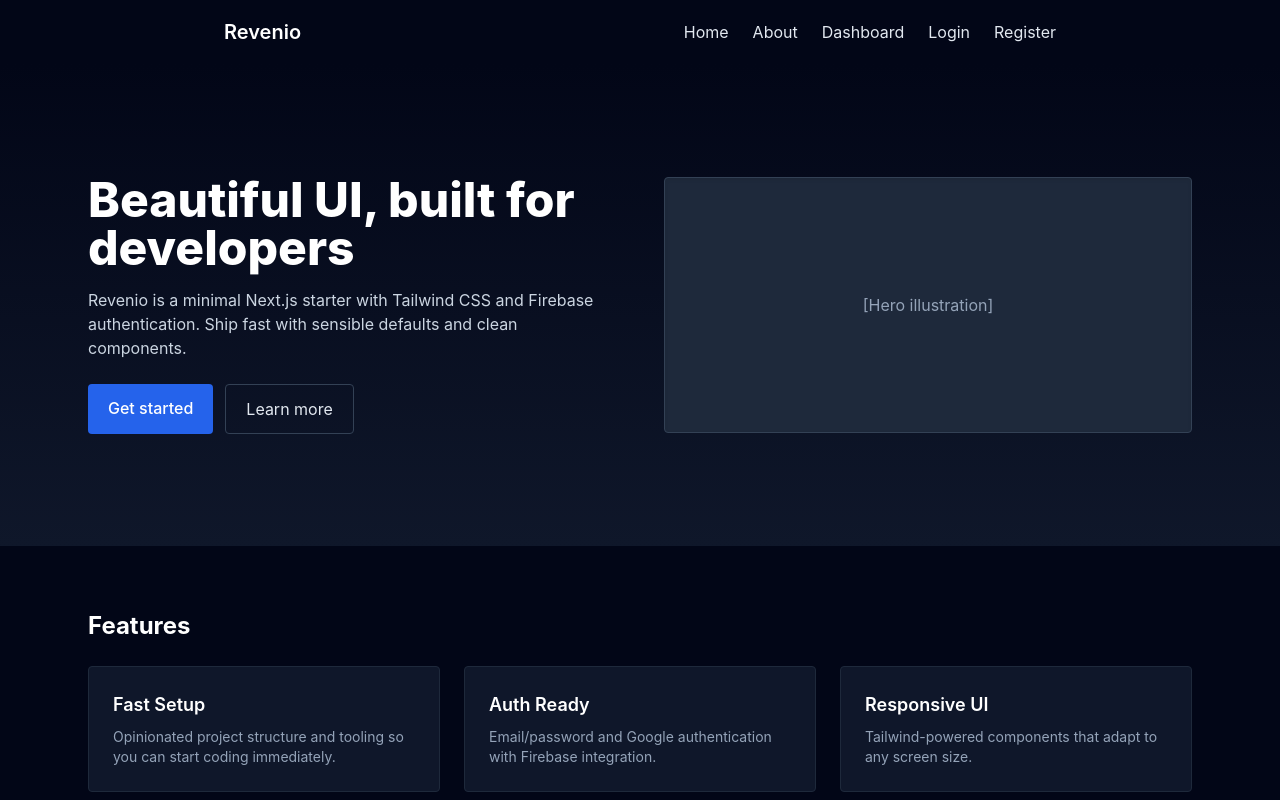
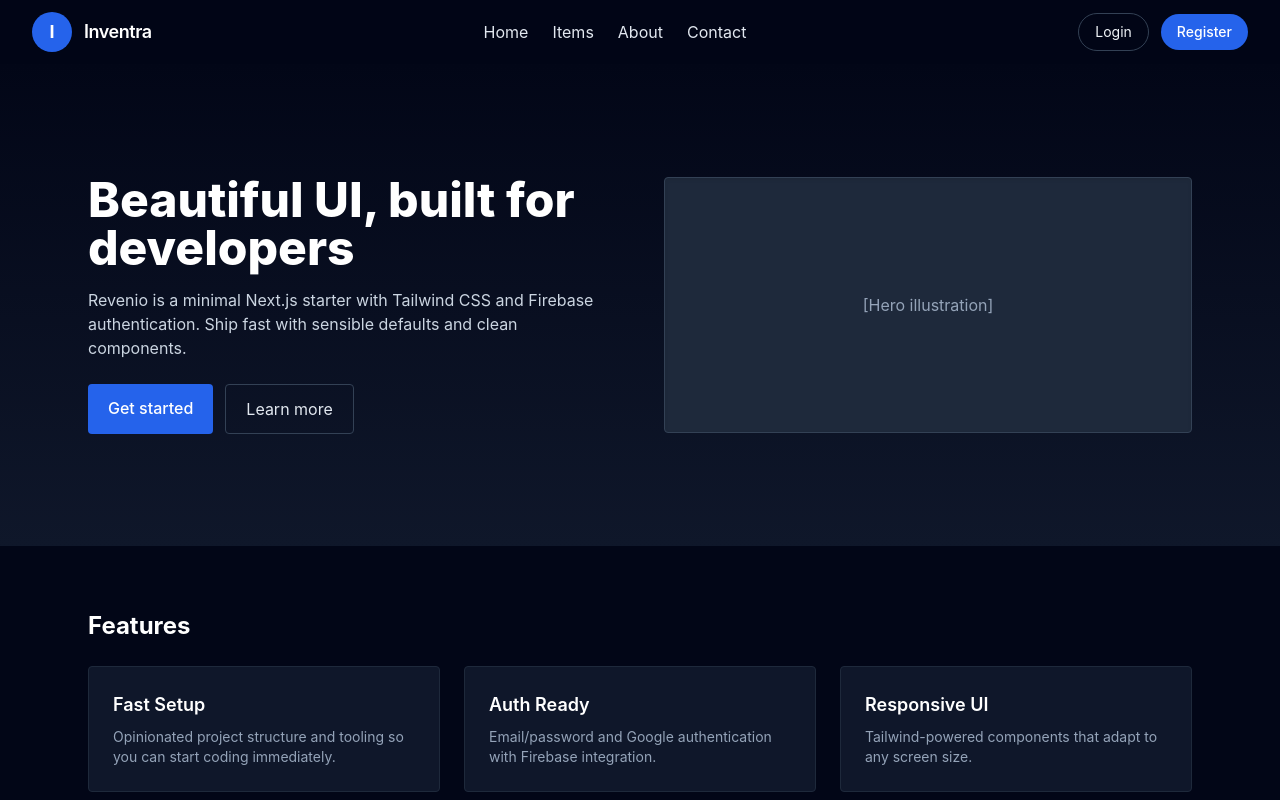
Before and after one commit to sumu749/Inventra-for-revenio, a Next.js app: page / in a window 1280 px wide. Shown: the top 800 px of the page. Built offline with nearby package versions, Linux system fonts and the light colour scheme; no server answers.

Commit message:
Updated Navbar.jsx to use AvatarMenu

```diff
--- /dev/null
+++ b/components/shared/AvatarMenu.jsx
@@ -0,0 +1,37 @@
+"use client";
+
+import Link from "next/link";
+
+export default function AvatarMenu({ avatarLabel, logout }) {
+    return (
+        <div className="relative">
+            <button
+                type="button"
+                className="flex h-10 w-10 items-center justify-center rounded-full bg-slate-800 text-sm font-semibold text-white ring-1 ring-slate-700 transition hover:bg-slate-700"
+            >
+                {avatarLabel}
+            </button>
+
+            <div className="absolute right-0 mt-3 w-48 overflow-hidden rounded-2xl border border-slate-800 bg-slate-950 shadow-xl">
+                <Link
+                    href="/products/add"
+                    className="block px-4 py-3 text-sm text-slate-200 transition hover:bg-slate-900"
+                >
+                    Add Product
+                </Link>
+                <Link
+                    href="/products/manage"
+                    className="block px-4 py-3 text-sm text-slate-200 transition hover:bg-slate-900"
+                >
+                    Manage Products
+                </Link>
+                <button
+                    onClick={logout}
+                    className="w-full px-4 py-3 text-left text-sm text-red-400 transition hover:bg-slate-900"
+                >
+                    Logout
+                </button>
+            </div>
+        </div>
+    );
+}
--- a/components/shared/Navbar.jsx
+++ b/components/shared/Navbar.jsx
@@ -2,9 +2,13 @@
 
 import Link from "next/link";
 import { useEffect, useState } from "react";
+import { useAuth } from "@/hooks/useAuth";
+import AvatarMenu from "@/components/shared/AvatarMenu";
 
 export default function Navbar() {
+    const { user, logout } = useAuth();
     const [open, setOpen] = useState(false);
+    const [dropdownOpen, setDropdownOpen] = useState(false);
     const [scrolled, setScrolled] = useState(false);
 
     useEffect(() => {
@@ -14,65 +18,92 @@ export default function Navbar() {
         return () => window.removeEventListener("scroll", onScroll);
     }, []);
 
+    const avatarLabel = user?.displayName
+        ? user.displayName[0].toUpperCase()
+        : user?.email
+          ? user.email[0].toUpperCase()
+          : "U";
+
     return (
         <header
-            className={`sticky top-0 z-50 transition-shadow ${scrolled ? "shadow-md backdrop-blur bg-slate-900/70" : "bg-transparent"} `}
+            className={`sticky top-0 z-50 transition-all duration-300 ${
+                scrolled
+                    ? "shadow-xl backdrop-blur bg-slate-950/95"
+                    : "bg-slate-950/90"
+            }`}
         >
-            <div className="max-w-4xl mx-auto px-4 sm:px-6 lg:px-8">
-                <div className="flex items-center justify-between h-16">
-                    <div className="flex items-center">
-                        <Link href="/" className="text-xl font-semibold">
-                            Revenio
+            <div className="max-w-7xl mx-auto px-4 sm:px-6 lg:px-8">
+                <div className="flex h-16 items-center justify-between gap-4">
+                    <Link href="/" className="flex items-center gap-3">
+                        <span className="inline-flex h-10 w-10 items-center justify-center rounded-full bg-blue-600 text-lg font-bold text-white">
+                            I
+                        </span>
+                        <span className="text-lg font-semibold tracking-tight text-white">
+                            Inventra
+                        </span>
                     </Link>
-                    </div>
 
-                    <nav className="hidden md:flex space-x-6">
-                        <Link
-                            href="/"
-                            className="text-slate-200 hover:text-white"
-                        >
+                    <nav className="hidden items-center gap-6 text-slate-200 md:flex">
+                        <Link href="/" className="transition hover:text-white">
                             Home
                         </Link>
                         <Link
+                            href="/items"
+                            className="transition hover:text-white"
+                        >
+                            Items
+                        </Link>
+                        <Link
                             href="/about"
-                            className="text-slate-200 hover:text-white"
+                            className="transition hover:text-white"
                         >
                             About
                         </Link>
                         <Link
-                            href="/dashboard"
-                            className="text-slate-200 hover:text-white"
+                            href="/contact"
+                            className="transition hover:text-white"
                         >
-                            Dashboard
+                            Contact
                         </Link>
+                    </nav>
+
+                    <div className="hidden items-center gap-3 md:flex">
+                        {!user ? (
+                            <>
                                 <Link
                                     href="/login"
-                            className="text-slate-200 hover:text-white"
+                                    className="rounded-full border border-slate-700 px-4 py-2 text-sm text-slate-100 transition hover:border-slate-500 hover:text-white"
                                 >
                                     Login
                                 </Link>
                                 <Link
                                     href="/register"
-                            className="text-slate-200 hover:text-white"
+                                    className="rounded-full bg-blue-600 px-4 py-2 text-sm font-medium text-white transition hover:bg-blue-500"
                                 >
                                     Register
                                 </Link>
-                    </nav>
+                            </>
+                        ) : (
+                            <AvatarMenu
+                                avatarLabel={avatarLabel}
+                                logout={logout}
+                            />
+                        )}
+                    </div>
 
-                    <div className="flex items-center md:hidden">
                     <button
-                            onClick={() => setOpen((v) => !v)}
-                            aria-label="Toggle menu"
-                            className="p-2 rounded-md text-slate-200 hover:bg-slate-800/50"
+                        onClick={() => setOpen((value) => !value)}
+                        className="inline-flex h-10 w-10 items-center justify-center rounded-md border border-slate-700 bg-slate-900 text-slate-200 transition hover:border-slate-500 hover:text-white md:hidden"
+                        aria-label="Toggle mobile menu"
                     >
                         {open ? (
                             <svg
                                 xmlns="http://www.w3.org/2000/svg"
+                                viewBox="0 0 24 24"
                                 fill="none"
-                                    viewBox="0 0 24 24"
-                                    strokeWidth={2}
                                 stroke="currentColor"
-                                    className="w-6 h-6"
+                                strokeWidth="2"
+                                className="h-5 w-5"
                             >
                                 <path
                                     strokeLinecap="round"
@@ -83,11 +114,11 @@ export default function Navbar() {
                         ) : (
                             <svg
                                 xmlns="http://www.w3.org/2000/svg"
+                                viewBox="0 0 24 24"
                                 fill="none"
-                                    viewBox="0 0 24 24"
-                                    strokeWidth={2}
                                 stroke="currentColor"
-                                    className="w-6 h-6"
+                                strokeWidth="2"
+                                className="h-5 w-5"
                             >
                                 <path
                                     strokeLinecap="round"
@@ -99,34 +130,73 @@ export default function Navbar() {
                     </button>
                 </div>
             </div>
-            </div>
 
-            {/* Mobile menu */}
             <div
-                className={`md:hidden ${open ? "block" : "hidden"} bg-slate-900/95 border-t border-slate-800`}
+                className={`${open ? "block" : "hidden"} border-t border-slate-800 bg-slate-950/95 md:hidden`}
             >
-                <div className="px-4 py-3 space-y-2">
-                    <Link href="/" className="block text-slate-200 py-2">
+                <div className="space-y-1 px-4 py-4">
+                    <Link
+                        href="/"
+                        className="block rounded-lg px-3 py-2 text-slate-200 transition hover:bg-slate-900 hover:text-white"
+                    >
                         Home
                     </Link>
-                    <Link href="/about" className="block text-slate-200 py-2">
+                    <Link
+                        href="/items"
+                        className="block rounded-lg px-3 py-2 text-slate-200 transition hover:bg-slate-900 hover:text-white"
+                    >
+                        Items
+                    </Link>
+                    <Link
+                        href="/about"
+                        className="block rounded-lg px-3 py-2 text-slate-200 transition hover:bg-slate-900 hover:text-white"
+                    >
                         About
                     </Link>
                     <Link
-                        href="/dashboard"
-                        className="block text-slate-200 py-2"
+                        href="/contact"
+                        className="block rounded-lg px-3 py-2 text-slate-200 transition hover:bg-slate-900 hover:text-white"
                     >
-                        Dashboard
+                        Contact
                     </Link>
-                    <Link href="/login" className="block text-slate-200 py-2">
+                    {!user ? (
+                        <>
+                            <Link
+                                href="/login"
+                                className="block rounded-lg border border-slate-800 bg-slate-900 px-3 py-2 text-slate-200 transition hover:bg-slate-900/95 hover:text-white"
+                            >
                                 Login
                             </Link>
                             <Link
                                 href="/register"
-                        className="block text-slate-200 py-2"
+                                className="block rounded-lg bg-blue-600 px-3 py-2 text-center text-white transition hover:bg-blue-500"
                             >
                                 Register
                             </Link>
+                        </>
+                    ) : (
+                        <>
+                            <Link
+                                href="/products/add"
+                                className="block rounded-lg px-3 py-2 text-slate-200 transition hover:bg-slate-900 hover:text-white"
+                            >
+                                Add Product
+                            </Link>
+                            <Link
+                                href="/products/manage"
+                                className="block rounded-lg px-3 py-2 text-slate-200 transition hover:bg-slate-900 hover:text-white"
+                            >
+                                Manage Products
+                            </Link>
+                            <button
+                                type="button"
+                                onClick={logout}
+                                className="w-full rounded-lg px-3 py-2 text-left text-slate-200 transition hover:bg-slate-900 hover:text-white"
+                            >
+                                Logout
+                            </button>
+                        </>
+                    )}
                 </div>
             </div>
         </header>
```
Lines whose indentation alone changed are shown as unchanged.
